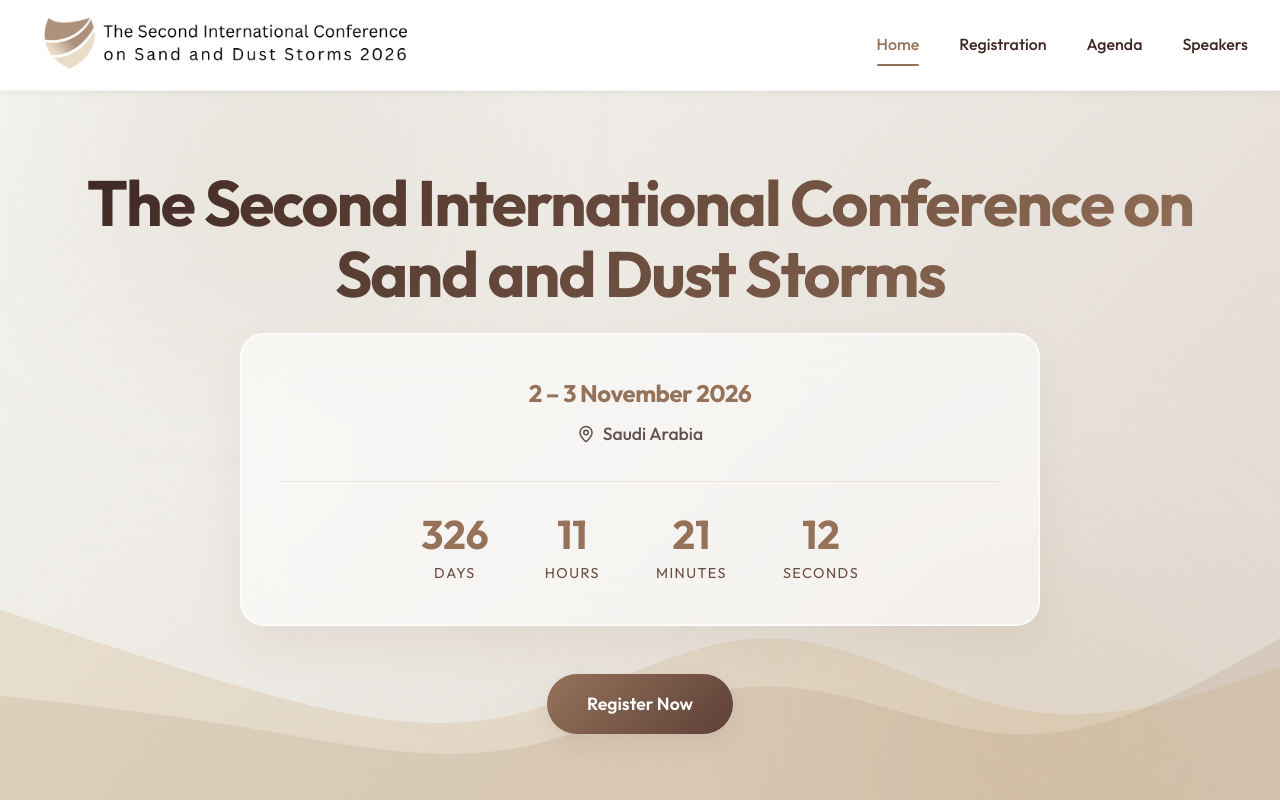
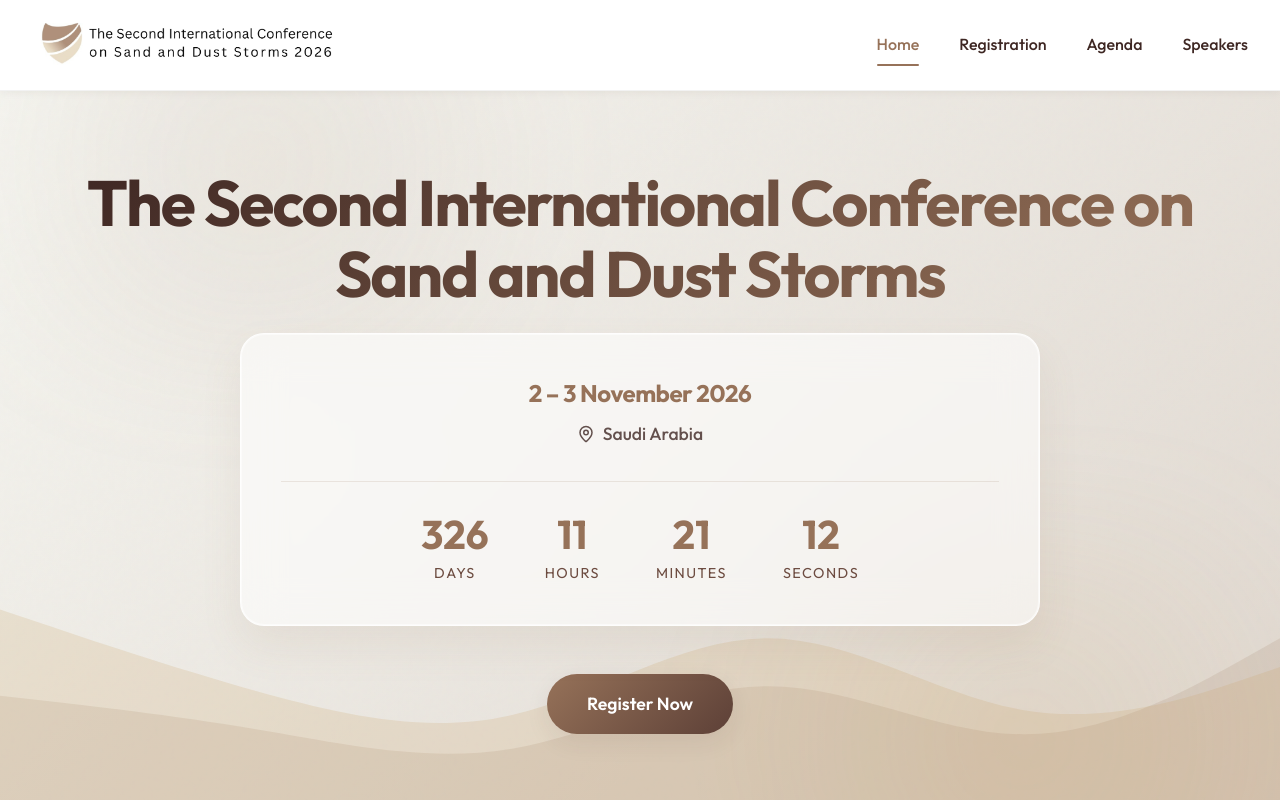
Before and after one commit to bdour-alshehri0088/web, a React (Vite) app: page / in a window 1280 px wide. Shown: the top 800 px of the page. Built offline with nearby package versions, Linux system fonts and the light colour scheme.

Commit message:
update UI

```diff
--- a/src/components/Navbar.css
+++ b/src/components/Navbar.css
@@ -22,7 +22,7 @@
 }
 
 .navbar-logo {
-    height: 75px;
+    height: 60px;
 }
 
 /* Desktop Menu */
```
